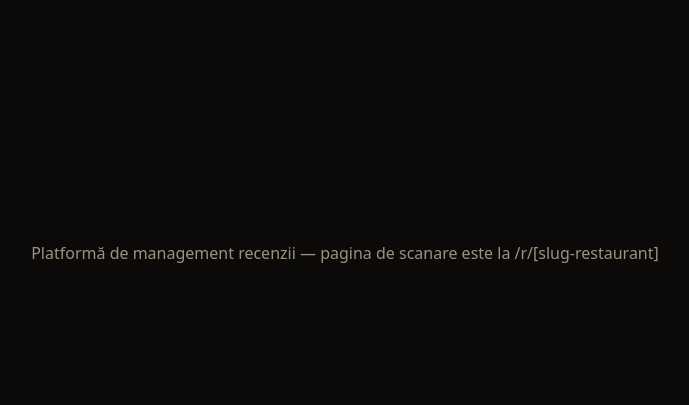
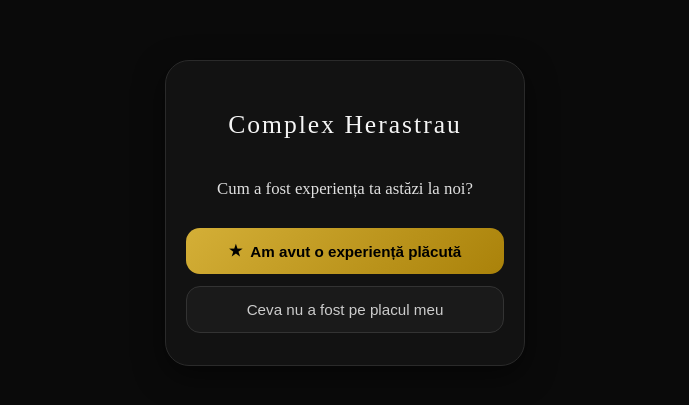
Before and after one commit to Dimiregele/ScanVogue, a Next.js app: page / in a window 1280 px wide. Shown: the part 187-592 px from the top of the page, without its empty margins (295-984 px from the left). Built offline with nearby package versions, Linux system fonts and the light colour scheme.

Commit message:
Update page.tsx

```diff
--- a/app/page.tsx
+++ b/app/page.tsx
@@ -1,19 +1,90 @@
 export default function Home() {
   return (
-    <div
+    <main
       style={{
-        minHeight: "100vh",
+        width: "100%",
+        maxWidth: "360px", // Lățime perfectă pentru telefoane
+        height: "auto", // Permite cardului să se lungească dacă fontul e mare
+        padding: "32px 20px",
+        borderRadius: "24px",
+        backgroundColor: "#121212",
+        border: "1px solid #2a2a2a",
+        boxSizing: "border-box",
         display: "flex",
+        flexDirection: "column",
         alignItems: "center",
-        justifyContent: "center",
-        background: "#0B0A08",
-        color: "#9C9382",
-        fontFamily: "system-ui, sans-serif",
         textAlign: "center",
-        padding: 24,
+        boxShadow: "0 10px 30px rgba(0, 0, 0, 0.5)",
       }}
     >
-      <p>Platformă de management recenzii — pagina de scanare este la /r/[slug-restaurant]</p>
-    </div>
+      {/* Titlu Restaurant */}
+      <h1
+        style={{
+          color: "#f5f5f5",
+          fontFamily: "serif",
+          fontSize: "1.6rem",
+          letterSpacing: "2px",
+          marginBottom: "20px",
+          fontWeight: "normal",
+        }}
+      >
+        Complex Herastrau
+      </h1>
+
+      {/* Întrebare */}
+      <p
+        style={{
+          color: "#e0e0e0",
+          fontSize: "1.05rem",
+          lineHeight: "1.4",
+          marginBottom: "28px",
+        }}
+      >
+        Cum a fost experiența ta astăzi la noi?
+      </p>
+
+      {/* Container Butoane */}
+      <div style={{ width: "100%", display: "flex", flexDirection: "column", gap: "12px" }}>
+
+        {/* Buton 1 - Pozitiv */}
+        <button
+          style={{
+            width: "100%",
+            padding: "14px 16px",
+            borderRadius: "14px",
+            border: "none",
+            background: "linear-gradient(135deg, #d4af37 0%, #aa820a 100%)",
+            color: "#000",
+            fontWeight: "600",
+            fontSize: "0.95rem",
+            cursor: "pointer",
+            display: "flex",
+            alignItems: "center",
+            justifyContent: "center",
+            gap: "8px",
+          }}
+        >
+          <span>★</span> Am avut o experiență plăcută
+        </button>
+
+        {/* Buton 2 - Negativ */}
+        <button
+          style={{
+            width: "100%",
+            padding: "14px 16px",
+            borderRadius: "14px",
+            border: "1px solid #333",
+            background: "#1a1a1a",
+            color: "#ccc",
+            fontWeight: "500",
+            fontSize: "0.95rem",
+            cursor: "pointer",
+          }}
+        >
+          Ceva nu a fost pe placul meu
+        </button>
+
+      </div>
+    </main>
   );
 }
```
